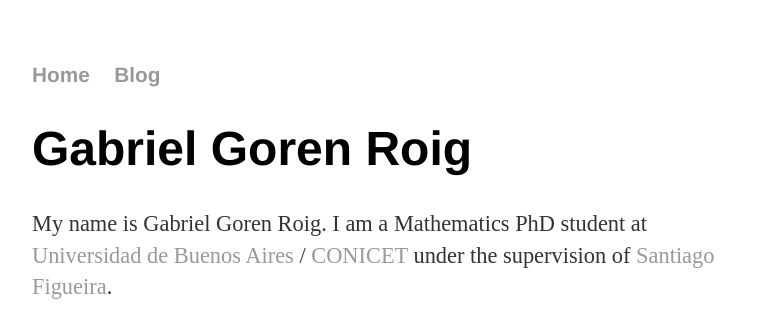
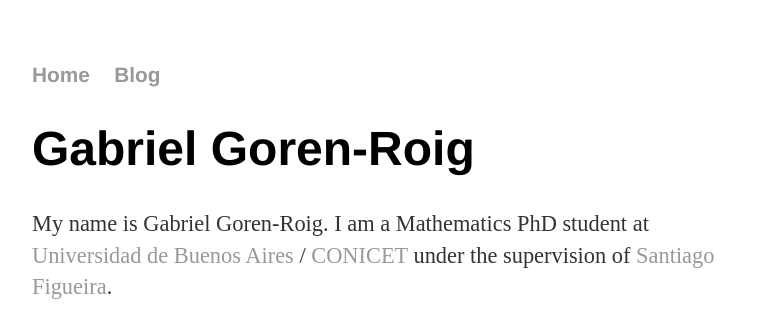
Before and after one commit to GRGab/GRGab.github.io, a Jekyll site: the page built from index.md, in a window 1280 px wide. Shown: the top 325 px of the page, without its empty margins (256-1021 px from the left). Built offline with Jekyll 4.4.1, drawn with Linux system fonts in a browser that asks for light colours.

```diff
--- a/_config.yml
+++ b/_config.yml
@@ -1,6 +1,5 @@
-title: Gabriel Goren Roig
-name: Gabriel Goren Roig
-email: gabrielgoren@gmail.com
+title: Gabriel Goren-Roig
+name: Gabriel Goren-Roig
 markdown: kramdown
 
 permalink: /blog/:year/:month/:day/:title
--- a/blog/index.html
+++ b/blog/index.html
@@ -1,6 +1,6 @@
 ---
 layout: default
-title: Blog | Gabriel Goren
+title: Blog | Gabriel Goren-Roig
 ---
 	<h1>{{ page.title }}</h1>
     <p>Coming soon!</p>
--- a/index.md
+++ b/index.md
@@ -1,12 +1,12 @@
 ---
 layout: default
-title: Gabriel Goren Roig
+title: Gabriel Goren-Roig
 use_math: true
 ---
 
-# Gabriel Goren Roig
+# Gabriel Goren-Roig
 
-My name is Gabriel Goren Roig. I am a Mathematics PhD student at [Universidad de Buenos Aires](https://www.uba.ar/) / [CONICET](www.conicet.gob.ar) under the supervision of [Santiago Figueira](https://glyc.dc.uba.ar/santiago/).
+My name is Gabriel Goren-Roig. I am a Mathematics PhD student at [Universidad de Buenos Aires](https://www.uba.ar/) / [CONICET](www.conicet.gob.ar) under the supervision of [Santiago Figueira](https://glyc.dc.uba.ar/santiago/).
 
 A physicist by training, I am interested in applying Category Theory and Logic to the study of the relationship between systems and their constituents.
 <!-- in particular with respect to coarse-graining and change of scale. -->
```
Also changed, not shown: 4 other files.
